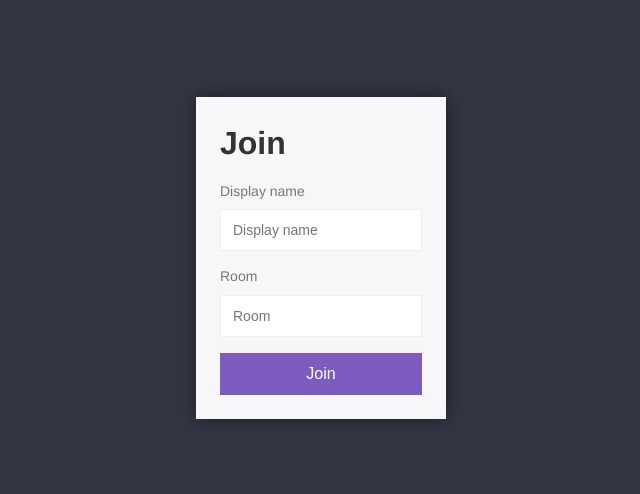
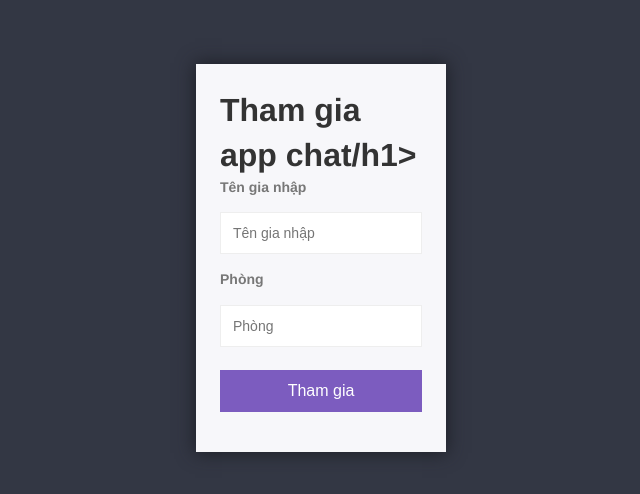
Before and after one commit to NamCao2610/App-chat-with-socketio, a website: page public/index.html in a window 1280 px wide. Shown: the part 142-636 px from the top of the page, without its empty margins (319-959 px from the left). Drawn offline with Linux system fonts and the light colour scheme.

Commit message:
thay doi ten

```diff
--- a/public/index.html
+++ b/public/index.html
@@ -12,14 +12,14 @@
 <body>
     <div class="centered-form">
         <div class="centered-form__box">
-            <h1>Join</h1>
-            <form action="./chat.html">
-                <label>Display name</label>
-                <input type="text" name="username" placeholder="Display name" required>
-                <label>Room</label>
-                <input type="text" name="room" placeholder="Room" required>
-                <button>Join</button>
-            </form>
+            <h1>Tham gia app chat/h1>
+                <form action="./chat.html">
+                    <label>Tên gia nhập</label>
+                    <input type="text" name="username" placeholder="Tên gia nhập" required>
+                    <label>Phòng</label>
+                    <input type="text" name="room" placeholder="Phòng" required>
+                    <button>Tham gia</button>
+                </form>
         </div>
     </div>
 </body>
```
